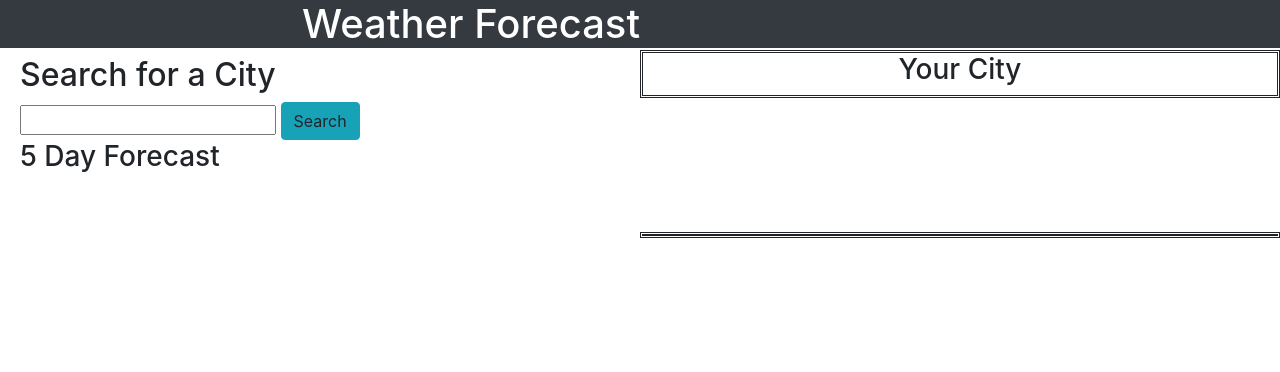
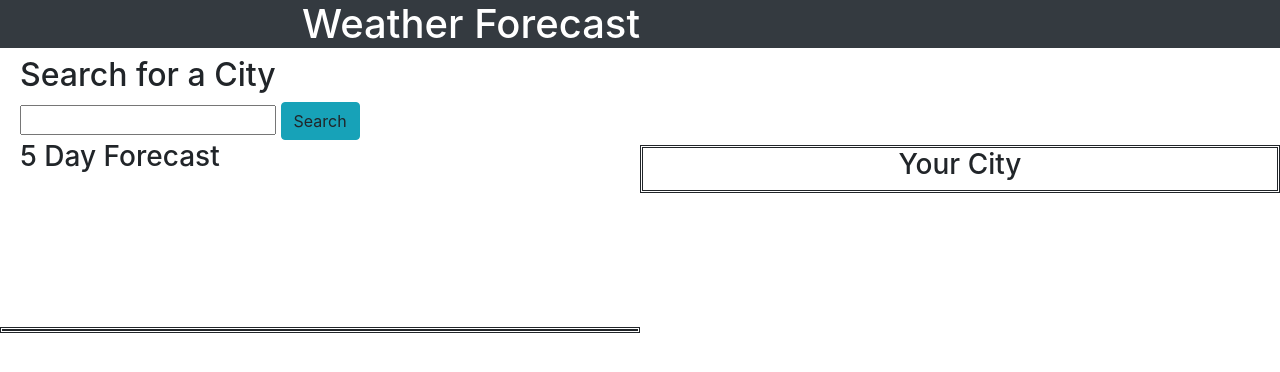
Before and after one commit to Schultzy1405/weather-dashboard, a plain HTML site: page index.html in a window 1280 px wide. Drawn offline with nearby package versions, Linux system fonts and the light colour scheme.

Commit message:
Final Commit

```diff
--- a/assets/CSS/style.css
+++ b/assets/CSS/style.css
@@ -41,7 +41,7 @@ h1 {
     display: inline-block;
     width: 50%;
     float: right;
-    margin-top: 50px;
+    margin-top: 145px;
     border-style: double;
     text-align: center;
 }
```
Also changed, not shown: 1 other file.
